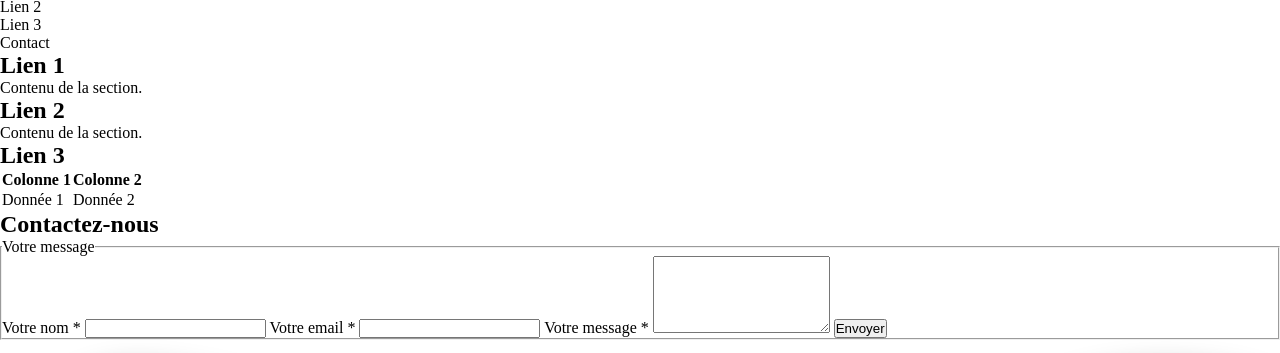
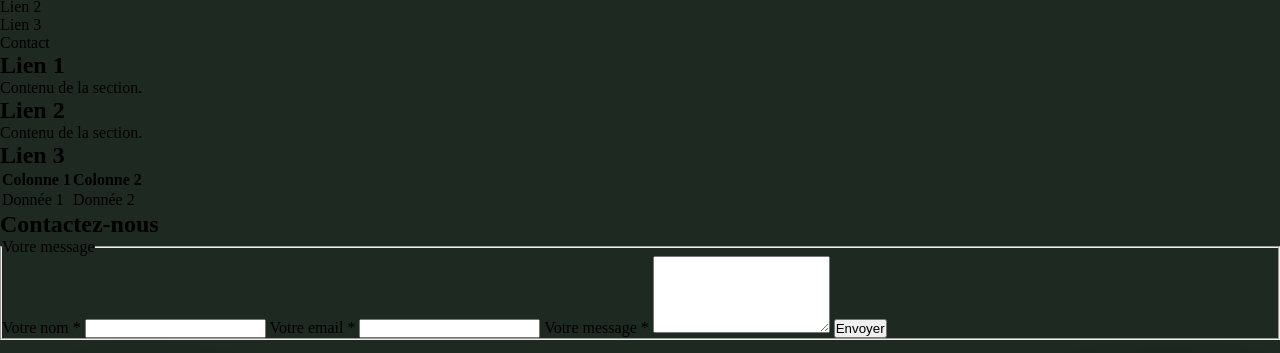
Before and after one commit to MarchandBaptiste/Kusmi, a plain HTML site: page index.html in a window 1280 px wide. Shown: the part 57-410 px from the top of the page. Drawn offline with Linux system fonts and the light colour scheme; a web font is replaced by a local one.

Commit message:
Fix : -Modification de la couleur de fond

```diff
--- a/assets/style/sass/bases/_reset.scss
+++ b/assets/style/sass/bases/_reset.scss
@@ -1,3 +1,5 @@
+@use "../abstracts/index" as v;
+
 * {
   margin: 0;
   padding: 0;
@@ -12,3 +14,7 @@ a {
   color: inherit;
   text-decoration: none;
 }
+
+body {
+  background-color: v.$color-darck-green;
+}
```
Also changed, not shown: assets/style/css/main.css, 1 other file.
